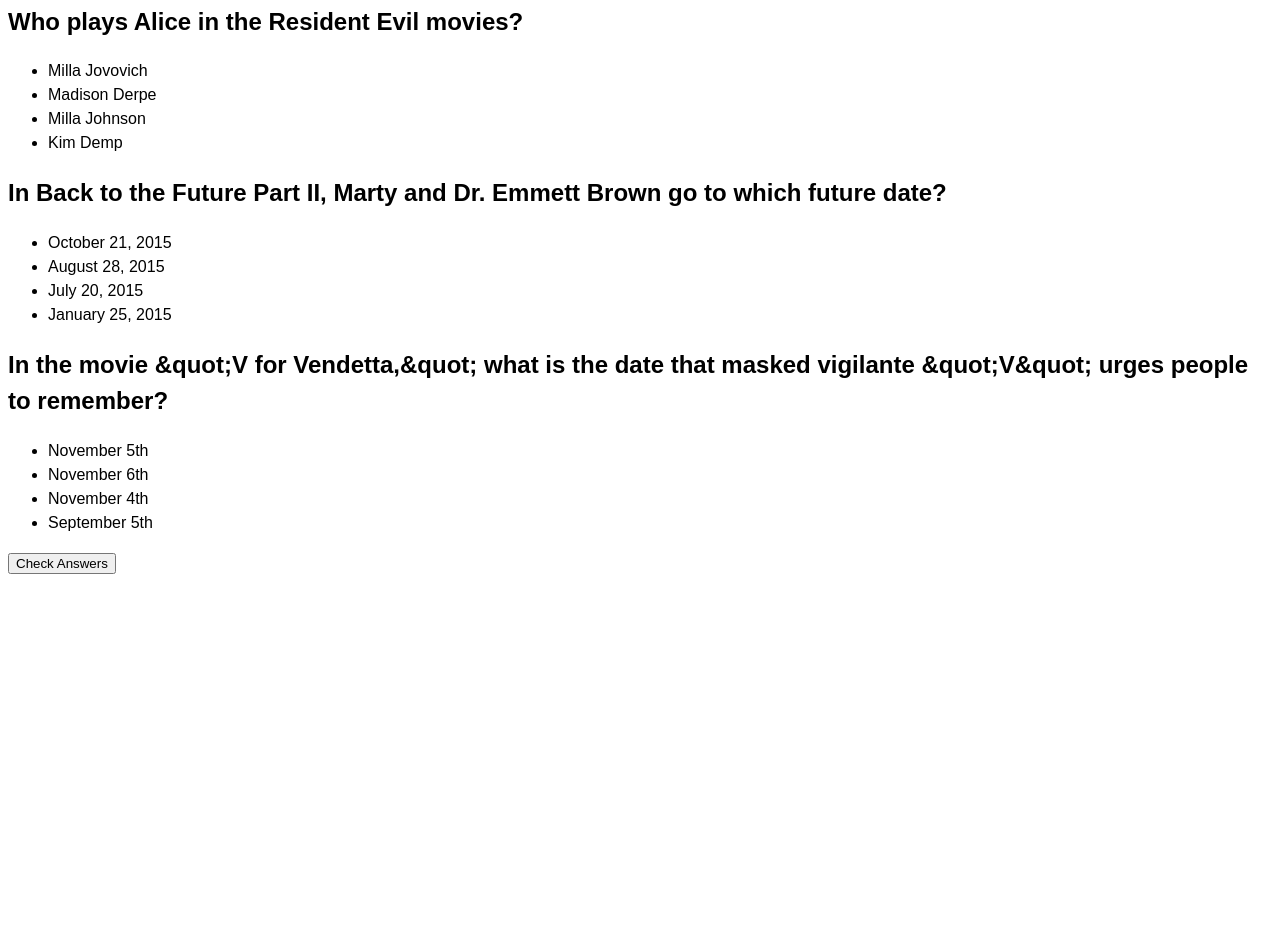
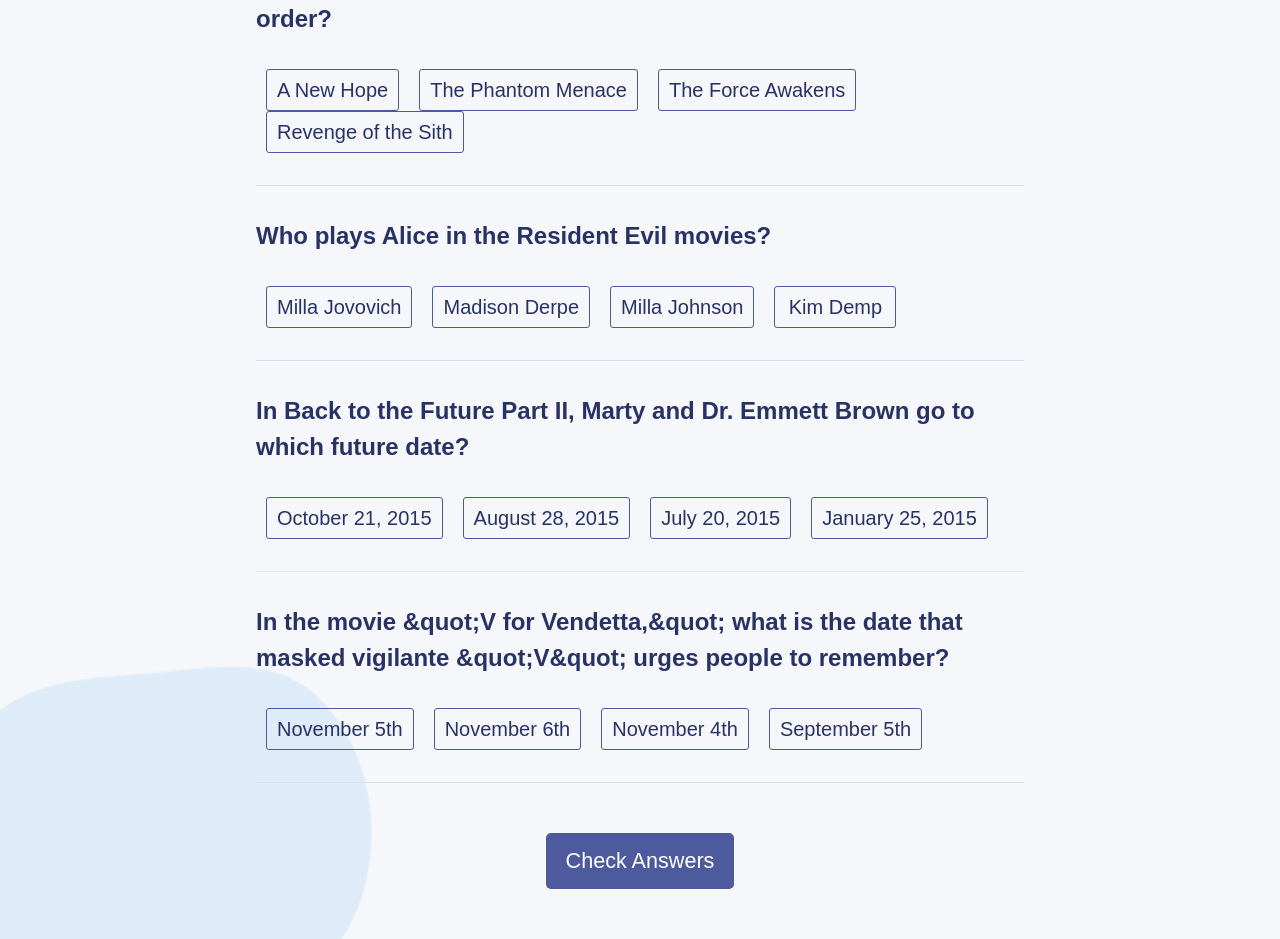
Before and after one commit to mhyder1/react-trivia-app, a React (Vite) app: page / in a window 1280 px wide. Shown: the part 360-1299 px from the top of the page. Before the commit the page ends 943 px from the top, so only its background shows below. Built offline with nearby package versions, Linux system fonts and the light colour scheme.

Commit message:
Add styling to quiz page

```diff
--- a/src/App.jsx
+++ b/src/App.jsx
@@ -12,27 +12,41 @@
 
   //console.log(quizData);
 
+  function handleClick(event) {
+    console.log('answer clicked', event.target);
+  }
+
   //map over quiz data to get questions
-
   const quizQuestions = quizData.map((quizItem) => {
     return (
       <div className="question-el">
         <h2 className="question-item">{quizItem.question}</h2>
-        <ul className="answer-item">
-          <li>{quizItem.correct_answer}</li>
-          <li>{quizItem.incorrect_answers[0]}</li>
-          <li>{quizItem.incorrect_answers[1]}</li>
-          <li>{quizItem.incorrect_answers[2]}</li>
+        <ul className="answers-el">
+          <li className="answers-item" onClick={handleClick}>
+            {quizItem.correct_answer}
+          </li>
+          <li className="answers-item" onClick={handleClick}>
+            {quizItem.incorrect_answers[0]}
+          </li>
+          <li className="answers-item" onClick={handleClick}>
+            {quizItem.incorrect_answers[1]}
+          </li>
+          <li className="answers-item" onClick={handleClick}>
+            {quizItem.incorrect_answers[2]}
+          </li>
         </ul>
       </div>
     );
   });
 
   return (
-    <div className="quiz-el">
-      {quizQuestions}
-      <button className="quiz-submit-btn">Check Answers</button>
-    </div>
+    <>
+      <h1 className="page-title">Trivia Time</h1>
+      <div className="quiz-el">
+        {quizQuestions}
+        <button className="quiz-submit-btn">Check Answers</button>
+      </div>
+    </>
   );
 }
 
--- a/src/assets/index.css
+++ b/src/assets/index.css
@@ -2,4 +2,85 @@
   font-family: Arial, Helvetica, sans-serif;
   font-size: 16px;
   line-height: 1.5;
+  background-color: #F5F7FB;
+  background-image: url('blobs.png');
+  background-repeat: no-repeat;
+  background-size: cover;
 }
+
+.quiz-el {
+  width: 60vw;
+  margin: 2rem auto 0;
+}
+
+.question-el {
+  border-bottom: 1px solid #DBDEF0;
+  padding: 2rem 0;
+}
+
+.question-item {
+  margin: 0 0 2rem;
+}
+
+.question-item,
+.answers-el li,
+.answer-active,
+.page-title {
+  color: #293264
+}
+
+.page-title {
+  font-size: 1.75rem;
+  text-align: center;
+  font-weight: 800;
+  background-color: #D6DBF5;
+  margin: 0;
+}
+
+.answers-el {
+  margin: 0;
+  padding: 0;
+}
+
+.answers-el li {
+  list-style: none;
+  display: inline-block;
+  border: 1px solid #4D5B9E;
+  border-radius: 3px;
+  padding: 5px 10px;
+  margin: 0 10px;
+  min-width: 100px;
+  font-size: 1.25rem;
+  text-align: center;
+  cursor: pointer;
+}
+
+.answers-el li:hover {
+  background-color: #D6DBF5;
+}
+
+.answer-active {
+  background-color: #D6DBF5;
+}
+
+.quiz-submit-btn {
+  margin: 50px auto;
+  display: block;
+}
+
+
+button {
+  background-color: #4D5B9E;
+  color: #ffffff;
+  min-width: 100px;
+  border: navajowhite;
+  border-radius: 5px;
+  min-width: 150px;
+  padding: 15px 20px;
+  font-size: 1.35rem;
+}
+
+button:hover {
+  background-color: #44518F;
+  cursor: pointer;
+}
```
Also changed, not shown: src/assets/blobs.png (added).
